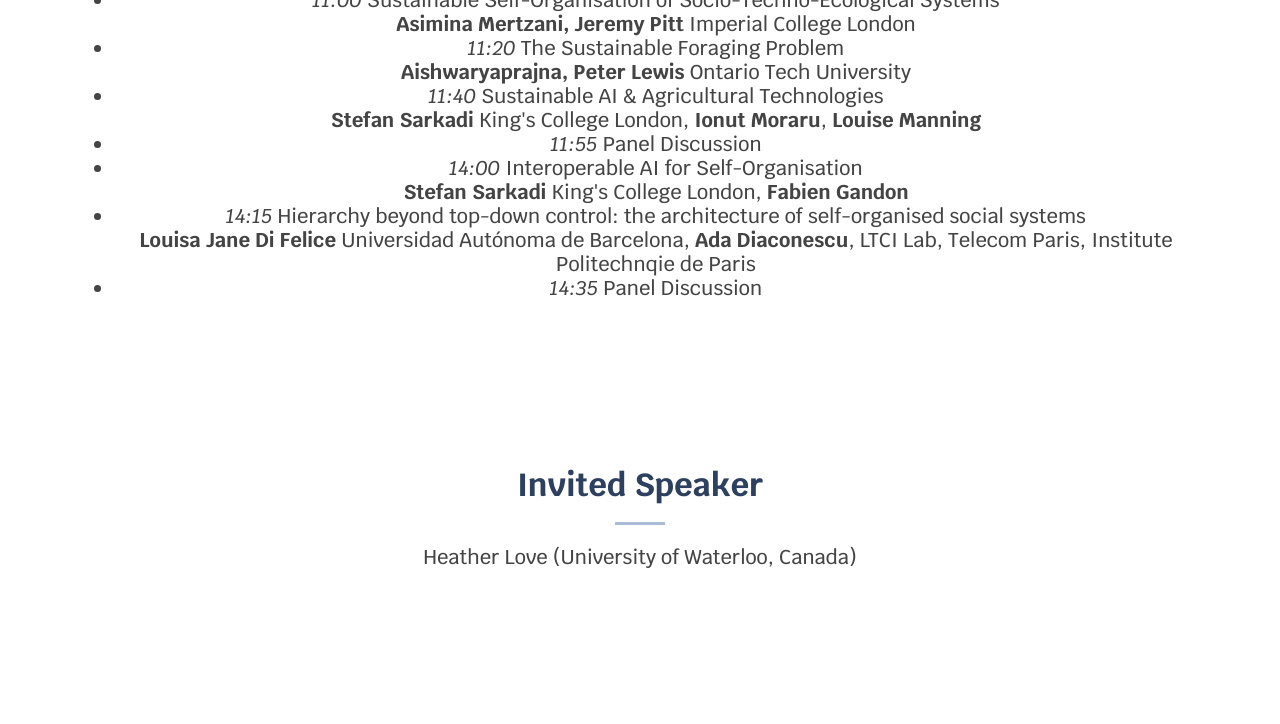
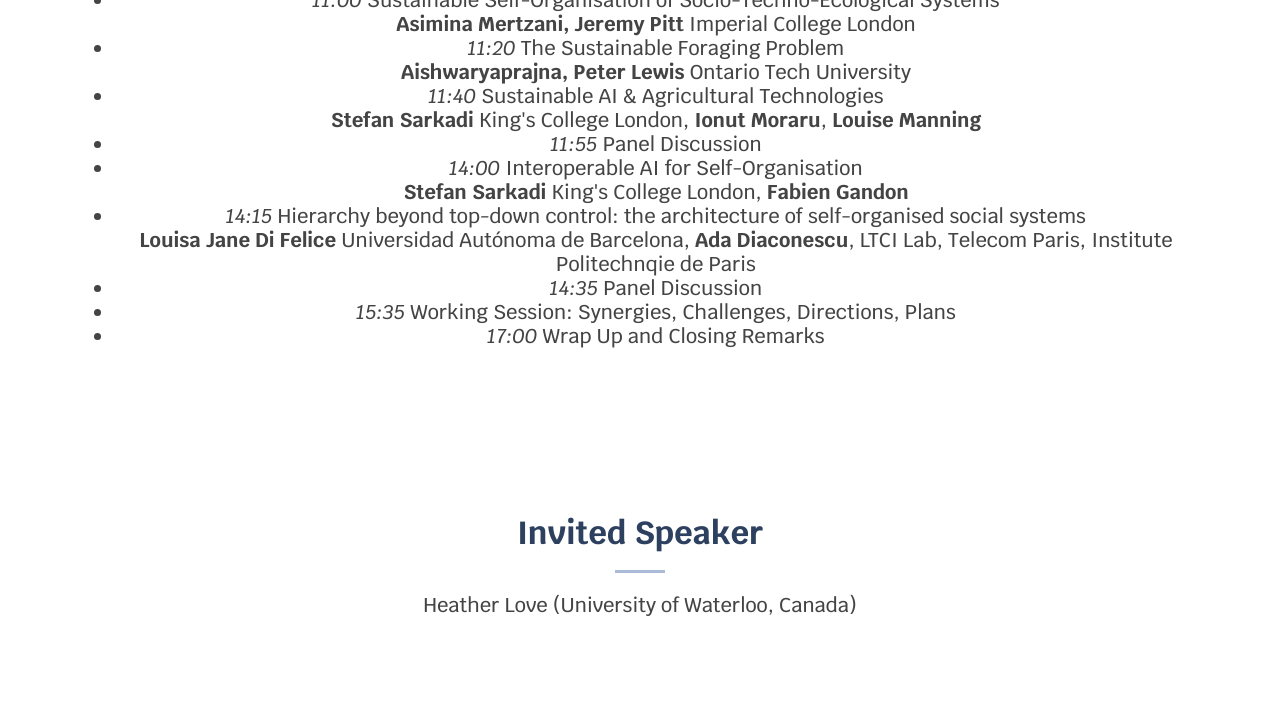
Before and after one commit to amertzani/amertzani.github.io, a plain HTML site: page index.html in a window 1280 px wide. Shown: the part 1540-2264 px from the top of the page. Drawn offline with nearby package versions, Linux system fonts and the light colour scheme.

Commit message:
Update index.html

```diff
--- a/index.html
+++ b/index.html
@@ -109,7 +109,7 @@
               <li><i>11:40</i> Sustainable AI & Agricultural Technologies<br/>
                 <b>Stefan Sarkadi</b> King's College London, <b>Ionut Moraru</b>, <b>Louise Manning</b>
               </li>
-              <li><i>11:55</i> Panel Discussion<br/>
+              <li><i>11:55</i> Panel Discussion
               </li>
               <li><i>14:00</i> Interoperable AI for Self-Organisation<br/>
                 <b>Stefan Sarkadi</b> King's College London, <b>Fabien Gandon</b>
@@ -117,7 +117,10 @@
               <li><i>14:15</i> Hierarchy beyond top-down control: the architecture of self-organised social systems<br/>
                 <b>Louisa Jane Di Felice</b> Universidad Autónoma de Barcelona, <b>Ada Diaconescu</b>, LTCI Lab, Telecom Paris, Institute Politechnqie de Paris
               </li>
-              <li><i>14:35</i> Panel Discussion<br/>
+              <li><i>14:35</i> Panel Discussion
+              </li>
+              <li><i>15:35</i> Working Session: Synergies, Challenges, Directions, Plans</li>
+              <li><i>17:00</i> Wrap Up and Closing Remarks
               </li>
             </ul>
           </h5>
```
